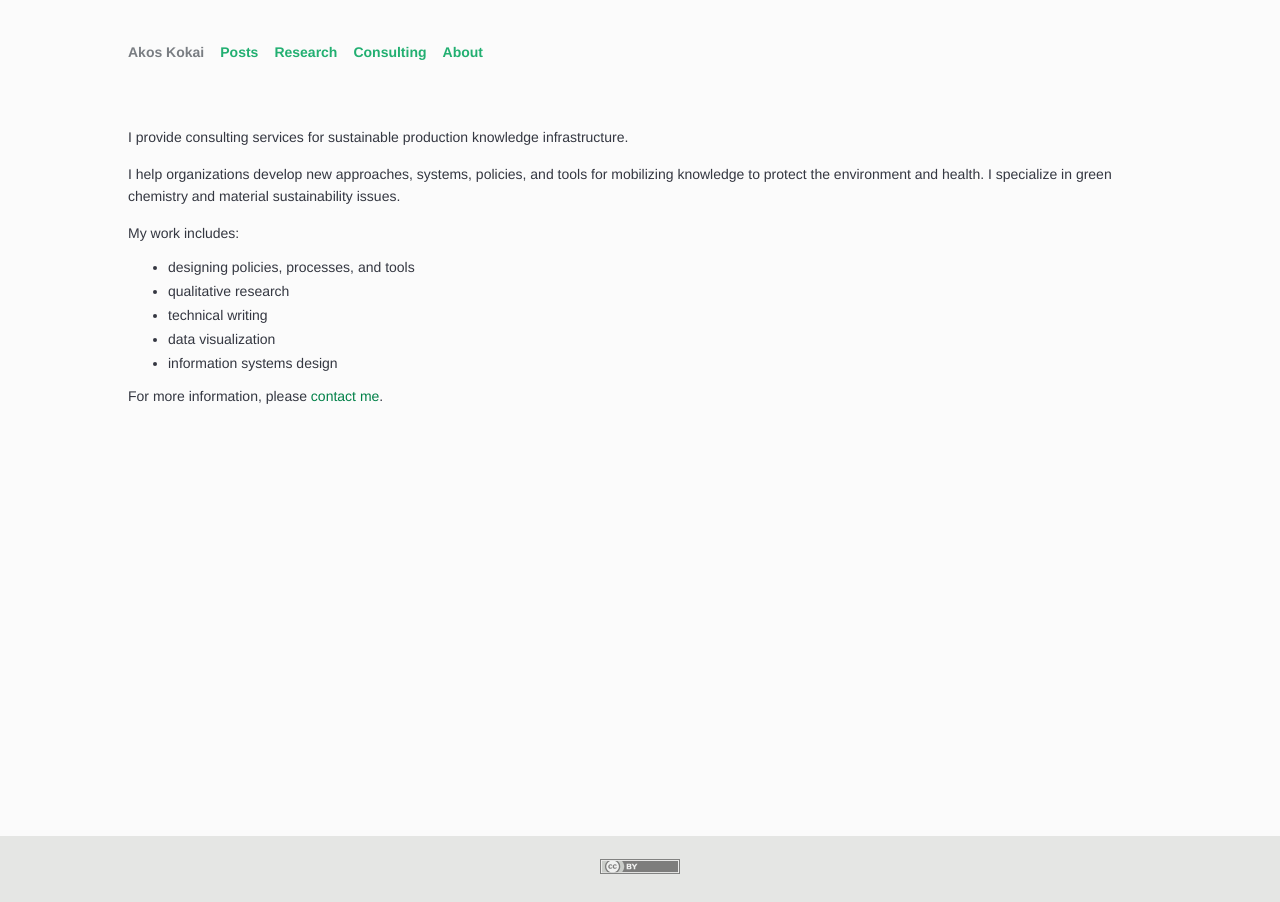
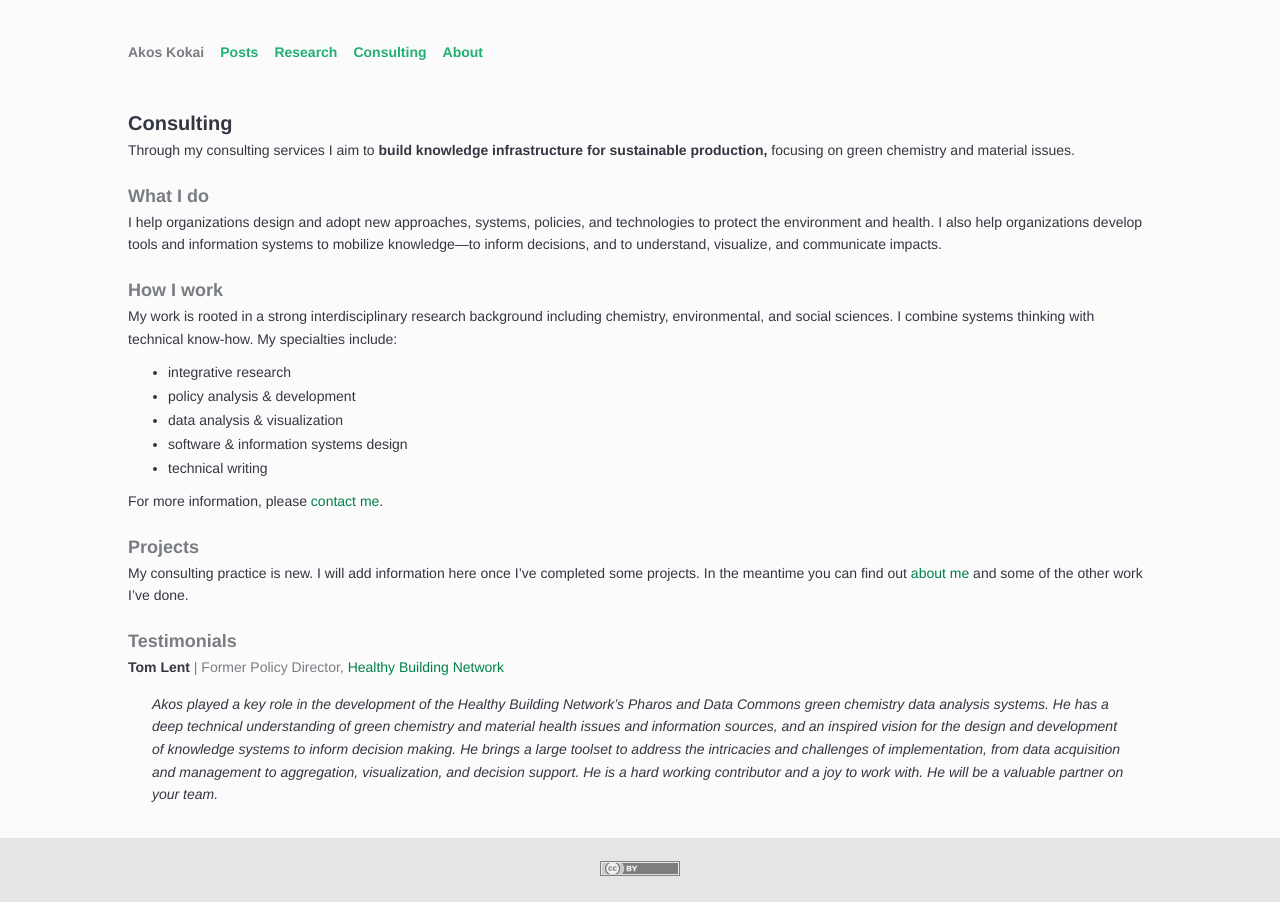
Before and after one commit to akokai/akokai.github.io, a Jekyll site: the page built from consulting/index.html, in a window 1280 px wide. Built offline with Jekyll 4.4.1, drawn with Linux system fonts in a browser that asks for light colours.

Commit message:
👨🏻‍💻🔼

```diff
--- a/_layouts/blog.html
+++ b/_layouts/blog.html
@@ -11,7 +11,7 @@
 {% include header.html %}
 <div class="main blog">
 <h1>{{ page.title }}</h1>
-<p class="quiet date">{{ page.date | date: "%F" }}</p>
+<p class="gray date">{{ page.date | date: "%F" }}</p>
 {{ content }}
 </div>
 <div class="nav blog">
--- a/assets/main.css
+++ b/assets/main.css
@@ -3,7 +3,8 @@
 body {
   background-color: rgb(229, 230, 228);
   color: rgb(52, 55, 65);
-  font-family: "Helvetica Neue", "Helvetica", "Liberation Sans", "FreeSans", sans-serif;
+  font-family: "Helvetica Neue", "Helvetica", "Liberation Sans", "FreeSans",
+    sans-serif;
   font-size: 14px;
   margin: 0;
   padding: 0;
@@ -52,6 +53,13 @@ p {
   line-height: 1.618;
 }
 
+.gray {
+  color: rgb(121, 125, 130);
+}
+.black {
+  color: rgb(52, 55, 65);
+}
+
 h1,
 h2,
 h3,
@@ -78,22 +86,11 @@ h4 {
   margin: 22px 0 0 0;
   color: rgb(121, 125, 130);
 }
-h5 {
-  font-size: 14px;
-  margin: 20px 0 0 0;
-}
-h6 {
-  font-size: 14px;
-  margin: 18px 0 0 0;
-  color: rgb(121, 125, 130);
-}
 
 h1 + p,
 h2 + p,
 h3 + p,
-h4 + p,
-h5 + p,
-h6 + p {
+h4 + p {
   margin-top: 4px;
 }
 h1:first-child,
@@ -193,9 +190,6 @@ a.nav.plain {
   color: rgb(0, 128, 72);
   background-color: rgb(251, 251, 251);
 }
-.quiet {
-  color: rgb(121, 125, 130);
-}
 
 /* lists, etc. */
 ul,
@@ -207,6 +201,17 @@ li {
 }
 li:last-of-type {
   padding-bottom: 0;
+}
+
+/* testimonials */
+.testimonial.author {
+  font-weight: bold;
+}
+.testimonial.author span {
+  font-weight: initial;
+}
+.testimonial.quote {
+  font-style: italic;
 }
 
 /* footnotes */
--- a/consulting/index.html
+++ b/consulting/index.html
@@ -1,20 +1,31 @@
 ---
 title: "Consulting"
-show_title:  true
 ---
 
-<!-- <h2>Consulting</h2> -->
-<p>I provide consulting services for sustainable production knowledge infrastructure.</p>
+<h1>{{ page.title }}</h1>
 
-<p>I help organizations develop new approaches, systems, policies, and tools for mobilizing knowledge to protect the environment and health. I specialize in green chemistry and material sustainability issues.</p>
+<p>Through my consulting services I aim to <b>build knowledge infrastructure for sustainable production,</b> focusing on green chemistry and material issues.</p>
 
-<p>My work includes:</p>
+<h2>What I do</h2>
+<p>I help organizations design and adopt new approaches, systems, policies, and technologies to protect the environment and health. I also help organizations develop tools and information systems to mobilize knowledge—to inform decisions, and to understand, visualize, and communicate impacts.</p>
+
+<h2>How I work</h2>
+<p>My work is rooted in a strong interdisciplinary research background including chemistry, environmental, and social sciences. I combine systems thinking with technical know-how. My specialties include:</p>
 <ul>
-    <li>designing policies, processes, and tools</li>
-    <li>qualitative research</li>
+    <li>integrative research</li>
+    <li>policy analysis &amp; development</li>
+    <li>data analysis &amp; visualization</li>
+    <li>software &amp; information systems design</li>
     <li>technical writing</li>
-    <li>data visualization</li>
-    <li>information systems design</li>
 </ul>
 
 <p>For more information, please <a href="mailto:info@kaios.net">contact me</a>.</p>
+
+<h2>Projects</h2>
+<p>My consulting practice is new. I will add information here once I’ve completed some projects. In the meantime you can find out <a href="{{ site.url }}/about/">about me</a> and some of the other work I’ve done.</p>
+
+<h2>Testimonials</h2>
+<p class="testimonial author">Tom Lent <span class="gray"> | Former Policy Director, <a href="https://healthybuilding.net/">Healthy Building Network</a></span></p>
+<blockquote>
+    <p class="testimonial quote">Akos played a key role in the development of the Healthy Building Network’s Pharos and Data Commons green chemistry data analysis systems. He has a deep technical understanding of green chemistry and material health issues and information sources, and an inspired vision for the design and development of knowledge systems to inform decision making. He brings a large toolset to address the intricacies and challenges of implementation, from data acquisition and management to aggregation, visualization, and decision support. He is a hard working contributor and a joy to work with. He will be a valuable partner on your team.</p>
+</blockquote>
--- a/posts/index.html
+++ b/posts/index.html
@@ -4,7 +4,7 @@ title: "Posts"
 {% for post in site.posts %}
 <div class="post">
 <h2><a href="{{ post.url }}">{{ post.title }}</a></h2>
-<p><a class="quiet" href="{{ post.url }}">{{ post.date | date: "%F" }} &#x25b8;</a>
+<p><a class="gray" href="{{ post.url }}">{{ post.date | date: "%F" }} &#x25b8;</a>
  {{ post.excerpt |
     remove: '<p>' |
     remove: '</p>' |
```
Also changed, not shown: about/index.html (+6 -6 lines), faq/index.html (added, +10 -0 lines).
